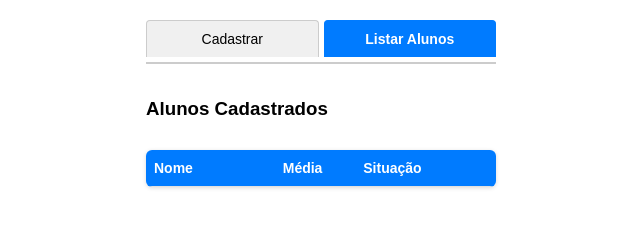
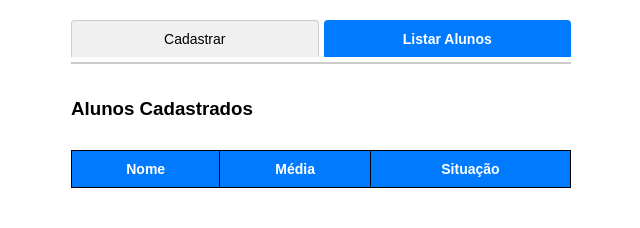
Before and after one commit to mj-arthur103/poo_projeto_escola, a website: page index.html in a window 1280 px wide. Both pictures are taken after a click on the button "Listar Alunos". Shown: the whole page, without its empty margins (319-959 px from the left). Drawn offline with Linux system fonts and the light colour scheme.

Commit message:
Change: Tabele Sytle

```diff
--- a/script.js
+++ b/script.js
@@ -29,10 +29,10 @@
         lista += '<tr>';
         lista += '<td>' + turma[i].nome + '</td>';
         lista += '<td>' + turma[i].media.toFixed(2) + '</td>';
+        //Operador ternario igual o if e else "?", implica q a primeira afirmação é true, e se for faz oq está depois, se for false faz oq tá dps do ":"
         let classe = turma[i].estado == "Aprovado" ? "aprovado" : turma[i].estado == "Reprovado" ? "reprovado" : "recuperacao";
         lista += '<td class="' + classe + '">' + turma[i].estado + '</td>';
         lista += '</tr>';
-
     }
     lista += '</table>';
     document.getElementById("lista-alunos").innerHTML = lista;
--- a/styles.css
+++ b/styles.css
@@ -2,7 +2,7 @@
 body {
   font-family: Arial, sans-serif;
   padding: 20px;
-  max-width: 350px; /* Aumentado levemente para acomodar as abas */
+  max-width: 500px; /* Aumentado levemente para acomodar as abas */
   margin: 0 auto;
   display: flex;
   flex-direction: column;
--- a/tabela.css
+++ b/tabela.css
@@ -3,41 +3,40 @@
 /* Tabela ocupando toda a largura da aba */
 #lista-alunos table {
   width: 100%;
-  border-collapse: collapse; /* junta as bordas das células em uma só */
+  border-collapse: collapse; /* mantém "separate" para o border-radius funcionar */
   font-size: 14px;
   border-radius: 6px;
-  overflow: hidden; /* faz o arredondamento valer para os cantos */
-  box-shadow: 0 1px 4px rgba(0, 0, 0, 0.15);
+  /*overflow: hidden; /* faz o arredondamento valer para os cantos */
 }
 
 /* Células do cabeçalho e dos dados */
 #lista-alunos th,
 #lista-alunos td {
   padding: 10px 8px;
-  text-align: left;
-  border-bottom: 1px solid #e0e0e0;
+  text-align: center;
+  border: 1px solid #000000;
+}
+
+/* Linha separando cada aluno */
+#lista-alunos td {
+  border: 1px solid #000000;
 }
 
 /* Cabeçalho com a mesma cor azul das abas */
 #lista-alunos th {
   background-color: #007bff;
-  color: white;
+  color: rgb(255, 255, 255);
   font-weight: bold;
 }
 
 /* Linhas zebradas para facilitar a leitura */
 #lista-alunos tr:nth-child(even) td {
-  background-color: #f7f9fc;
+  background-color: #ffffff;
 }
 
 /* Destaque da linha ao passar o mouse */
 #lista-alunos tr:hover td {
-  background-color: #e8f1ff;
-}
-
-/* Remove a borda da última linha */
-#lista-alunos tr:last-child td {
-  border-bottom: none;
+  background-color: #d0d9e7;
 }
 
 /* Coluna da média centralizada */
```
